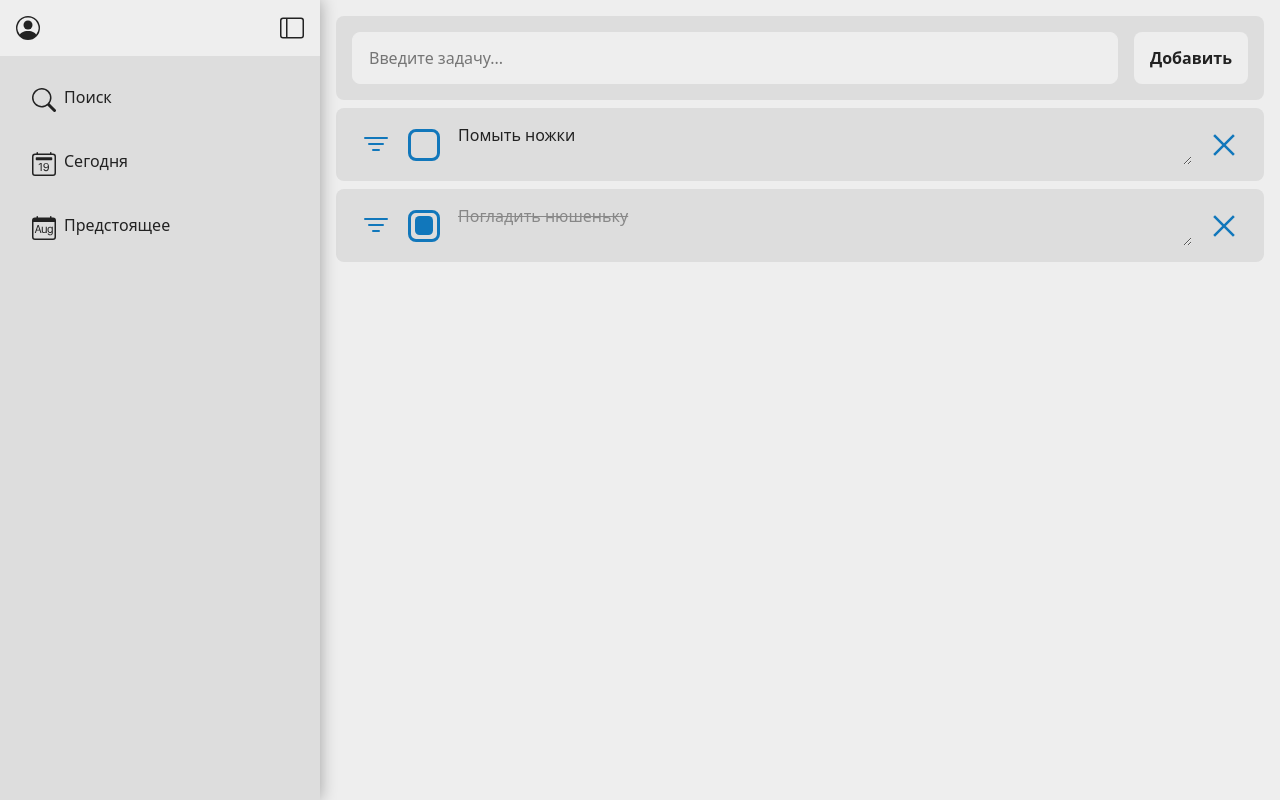
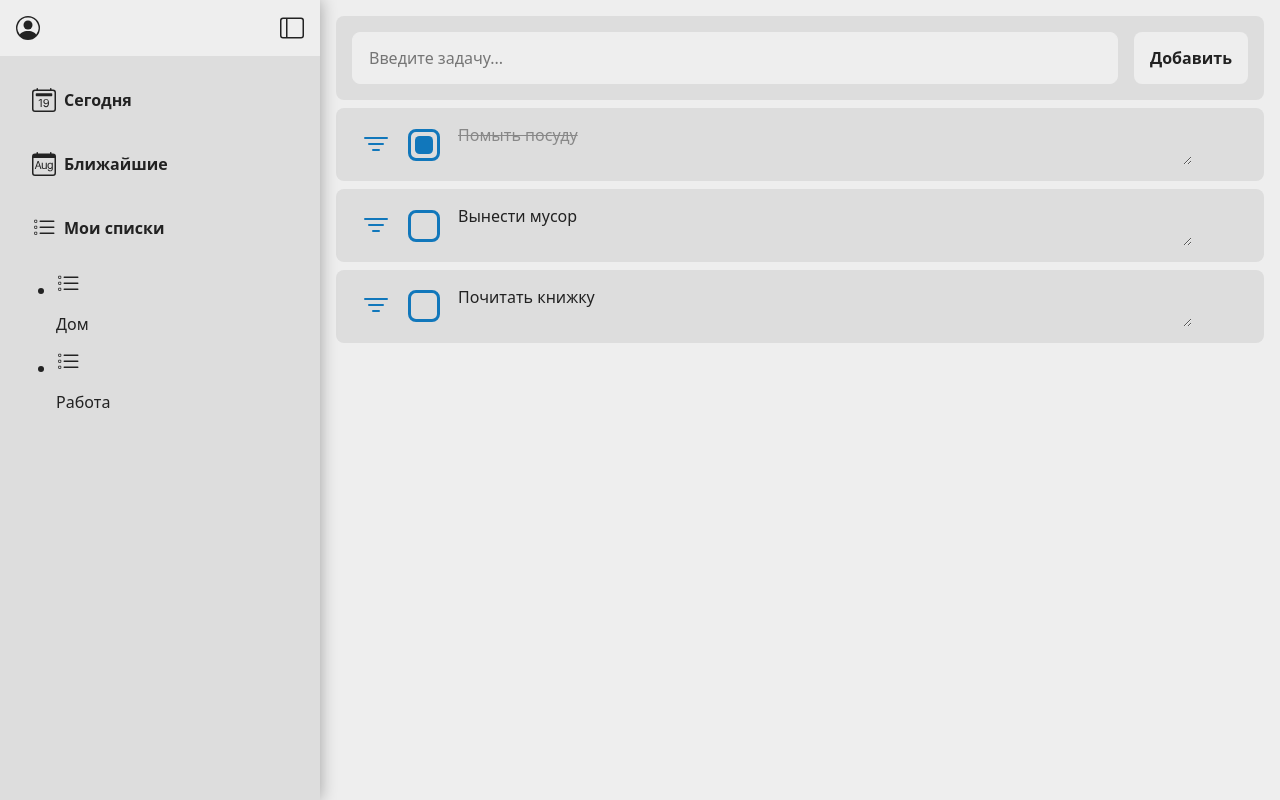
Before and after one commit to gzdewww/petproject-todolist, a React (Vite) app: page / in a window 1280 px wide. Built offline with nearby package versions, Linux system fonts and the light colour scheme.

Commit message:
Started multiple lists of tasks

```diff
--- a/package.json
+++ b/package.json
@@ -10,6 +10,7 @@
     "preview": "vite preview"
   },
   "dependencies": {
+    "nanoid": "^5.1.5",
     "normalize.css": "^8.0.1",
     "react": "^19.1.0",
     "react-dom": "^19.1.0",
--- a/src/App.jsx
+++ b/src/App.jsx
@@ -1,15 +1,36 @@
 import { useState } from "react";
 import SideBar from "./components/SideBar/SideBar.jsx";
 import List from "./components/List/List.jsx";
+import { nanoid } from "nanoid";
 
 function App() {
-  const [tasks, setTasks] = useState([
-    { id: 1, value: "Помыть ножки", done: false },
-    { id: 2, value: "Погладить нюшеньку", done: true },
+  const [lists, setLists] = useState([
+    {
+      id: nanoid(16),
+      title: "Дом",
+      todos: [
+        { id: nanoid(8), value: "Помыть посуду", done: true },
+        { id: nanoid(8), value: "Вынести мусор", done: false },
+        { id: nanoid(8), value: "Почитать книжку", done: false },
+      ],
+    },
+    {
+      id: nanoid(16),
+      title: "Работа",
+      todos: [
+        { id: nanoid(8), value: "Написать отчёт", done: false },
+        { id: nanoid(8), value: "Завершить таску", done: false },
+        { id: nanoid(8), value: "Подготовить презентацию", done: true },
+      ],
+    },
   ]);
 
+  const [activeList, setActiveList] = useState(lists[0]);
+
+  const [tasks, setTasks] = useState(activeList.todos);
+
   const addTask = (text) => {
-    setTasks([...tasks, { id: Date.now(), value: text, done: false }]);
+    setTasks([...tasks, { id: nanoid(8), value: text, done: false }]);
   };
 
   const deleteTask = (id) => {
@@ -26,7 +47,7 @@ function App() {
 
   return (
     <>
-      <SideBar />
+      <SideBar lists={lists} setActiveList={setActiveList} />
       <main className="content">
         <List
           items={tasks}
--- a/src/components/ListItem/ListItem.jsx
+++ b/src/components/ListItem/ListItem.jsx
@@ -3,6 +3,7 @@ import { AiOutlineClose } from "react-icons/ai";
 import { BsFilter } from "react-icons/bs";
 
 export default function ListItem({ id, value, done, onToggle, onDelete }) {
+  console.log(`rendered ${value} with id ${id}`);
   return (
     <li className={`${style.listItem} ${done ? style.completed : ""}`}>
       <BsFilter className={style.filterButton} />
@@ -12,7 +13,11 @@ export default function ListItem({ id, value, done, onToggle, onDelete }) {
         checked={done}
         onChange={() => onToggle(id)}
       />
-      <textarea className={style.text}>{value}</textarea>
+      <textarea
+        className={style.text}
+        value={value}
+        onChange={() => {}}
+      ></textarea>
       <AiOutlineClose
         aria-label="Удалить задачу"
         className={style.deleteButton}
--- a/src/components/ListItem/ListItem.module.css
+++ b/src/components/ListItem/ListItem.module.css
@@ -127,7 +127,12 @@
   -o-transition: var(--transition);
 }
 
+.listItem:hover .deleteButton {
+  opacity: 1;
+}
+
 .deleteButton {
+  opacity: 0;
   cursor: pointer;
 }
 
--- a/src/components/SideBar/SideBar.jsx
+++ b/src/components/SideBar/SideBar.jsx
@@ -6,10 +6,11 @@ import {
   BsSearch,
   BsCalendar2Date,
   BsCalendarMonth,
+  BsListTask,
 } from "react-icons/bs";
 import SideBarItem from "../SideBarItem/SideBarItem";
 
-export default function SideBar() {
+export default function SideBar({ lists }) {
   return (
     <>
       <aside className={styles.sidebar}>
@@ -18,18 +19,19 @@ export default function SideBar() {
           <BsLayoutSidebar className={styles.toggleSidebar} />
         </div>
         <div className={styles.sidebarContent}>
-          <SideBarItem>
-            <BsSearch />
-            <p>Поиск</p>
+          <SideBarItem value={"Сегодня"}>
+            <BsCalendar2Date className={styles.icon} />
           </SideBarItem>
-          <SideBarItem>
-            <BsCalendar2Date />
-            <p>Сегодня</p>
+          <SideBarItem value={"Ближайшие"}>
+            <BsCalendarMonth className={styles.icon} />
           </SideBarItem>
-          <SideBarItem>
-            <BsCalendarMonth />
-            <p>Предстоящее</p>
-          </SideBarItem>
+          {lists ? (
+            <SideBarItem value={"Мои списки"} lists={lists}>
+              <BsListTask className={styles.icon} />
+            </SideBarItem>
+          ) : (
+            ""
+          )}
         </div>
       </aside>
     </>
--- a/src/components/SideBarItem/SideBarItem.jsx
+++ b/src/components/SideBarItem/SideBarItem.jsx
@@ -1,6 +1,25 @@
-import React from "react";
 import styles from "./SideBarItem.module.css";
+import { BsListTask } from "react-icons/bs";
 
-export default function SideBarItem({ children }) {
-  return <div className={styles.sideBarItem}>{children}</div>;
+export default function SideBarItem({ value, lists, expanded, children }) {
+  return (
+    <div className={styles.container}>
+      <header className={styles.header}>
+        {children}
+        <p className={styles.headerTitle}>{value}</p>
+      </header>
+      {lists ? (
+        <ul>
+          {lists.map((list) => (
+            <li key={list.id} className={styles.listItem}>
+              <BsListTask className={styles.listIcon} />
+              <p>{list.title}</p>
+            </li>
+          ))}
+        </ul>
+      ) : (
+        ""
+      )}
+    </div>
+  );
 }
--- a/src/components/SideBarItem/SideBarItem.module.css
+++ b/src/components/SideBarItem/SideBarItem.module.css
@@ -1,8 +1,9 @@
-.sideBarItem {
+.header {
   box-sizing: border-box;
   margin: 0;
   padding: 1rem;
   display: flex;
+  align-items: center;
   gap: 0.5rem;
   border-radius: 0.5rem;
   transition: background-color var(--transition);
@@ -17,16 +18,18 @@
   -o-transition: background-color var(--transition);
 }
 
-.sideBarItem p {
-  margin: 0;
-}
-
-.sideBarItem:hover {
+.header:hover {
   background-color: var(--main-bg-color);
 }
 
-.sideBarItem svg,
-.sideBarItem img {
-  height: auto;
+.header svg,
+.listIcon {
   width: 1.5rem;
+  height: 1.5rem;
 }
+
+.headerTitle {
+  font-weight: 600;
+  padding: 0;
+  margin: 0;
+}
```
Also changed, not shown: src/hooks/useTasks.jsx (added), 1 other file (tests, documents, lock files or other folders).
